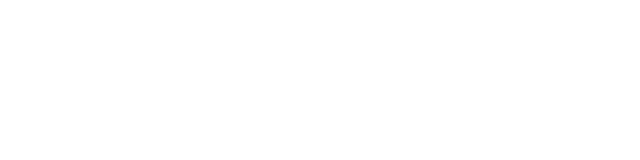
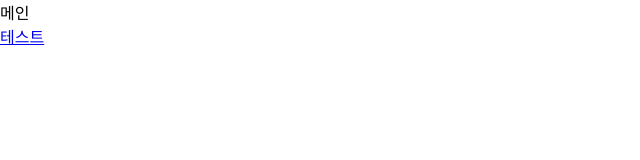
Before and after one commit to Jinuk00/issueCream, a React (Create React App) app in the folder src/main/frontend/issue-cream-web/: page / in a window 1280 px wide. Before the commit this address had no page. Shown: the top 160 px of the page, without its empty margins (0-640 px from the left). Built offline with nearby package versions, Linux system fonts and the light colour scheme.

Commit message:
배포 설정2

```diff
--- a/src/main/frontend/issue-cream-web/src/Router.js
+++ b/src/main/frontend/issue-cream-web/src/Router.js
@@ -1,10 +1,11 @@
 import {BrowserRouter, Route, Routes} from "react-router-dom";
 import TestProxy from "./test/TestProxy";
-
+import Main from "./component/Main";
 const Router = () => {
     return (
             <BrowserRouter>
                 <Routes>
+                    <Route path="/" element={<Main/>}/>
                     <Route path="/test" element={<TestProxy/>}/>
                 </Routes>
             </BrowserRouter>
--- /dev/null
+++ b/src/main/frontend/issue-cream-web/src/component/Main.js
@@ -0,0 +1,12 @@
+import {Link} from "react-router-dom";
+
+function Main(){
+    return (
+            <>
+                <div>메인</div>
+                <Link to='/test'>테스트</Link>
+            </>
+    );
+}
+
+export default Main;
--- a/src/main/frontend/issue-cream-web/src/test/TestProxy.js
+++ b/src/main/frontend/issue-cream-web/src/test/TestProxy.js
@@ -15,7 +15,7 @@
 
     return (
             <div>
-                백엔드 데이터 : {hello}
+                백엔드 데이터2 : {hello}
             </div>
     );
 }
```
Also changed, not shown: 1 other file (tests, documents, lock files or other folders).
